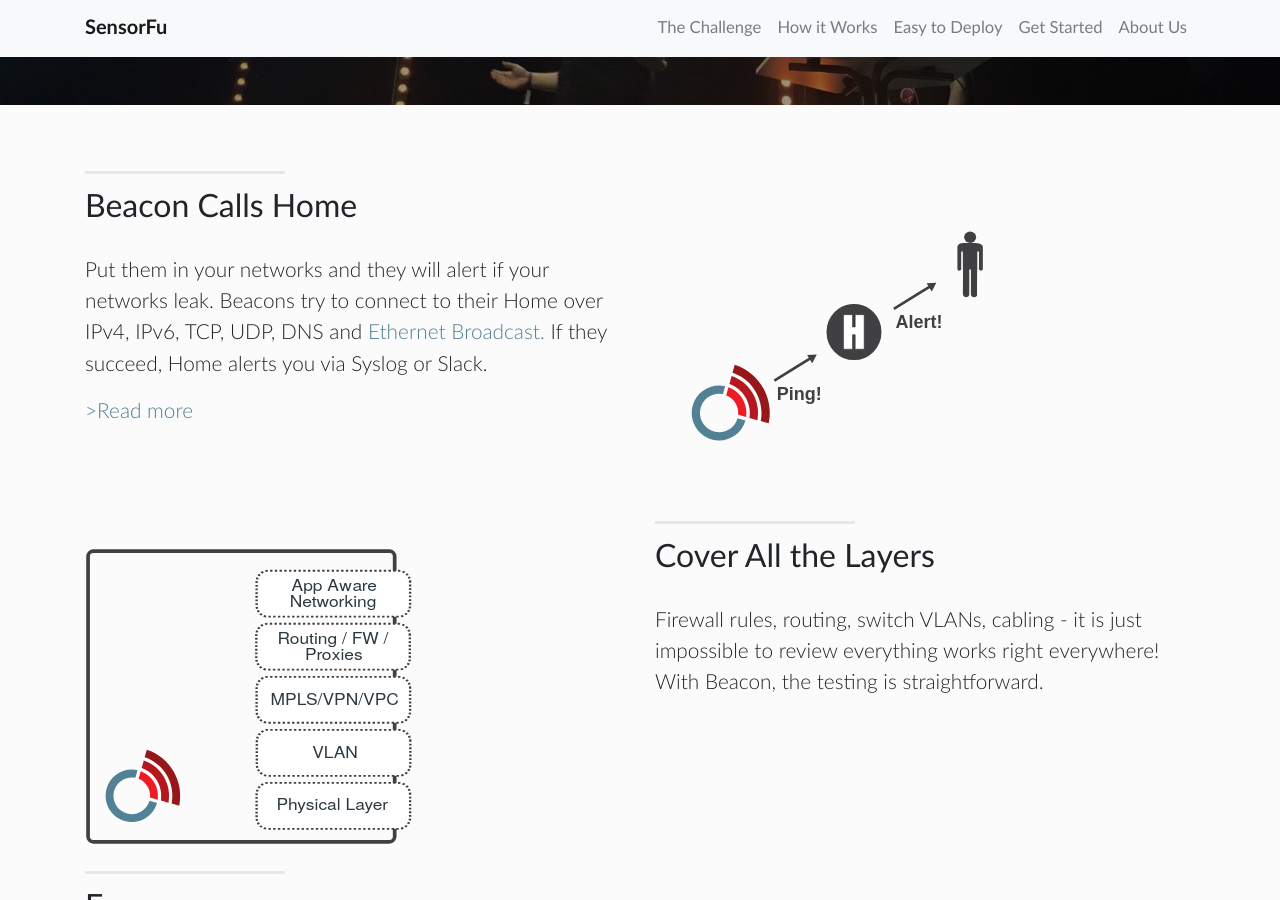
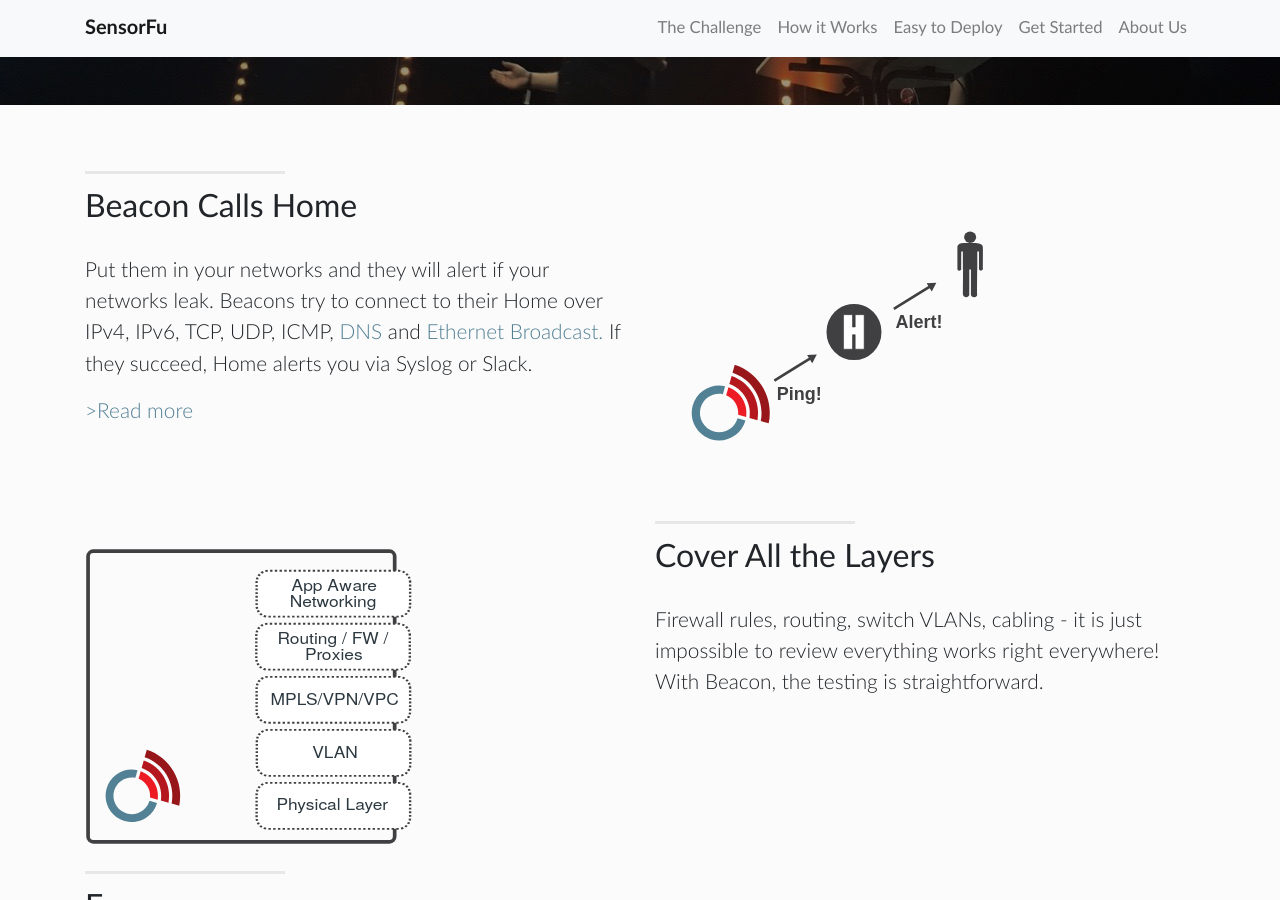
Before and after one commit to sensorfu/sensorfu.github.io, a Jekyll site: the page built from index.html, in a window 1280 px wide and 900 px high, scrolled down 1979 px. Built offline with Jekyll 4.4.1, drawn with Linux system fonts in a browser that asks for light colours.

Commit message:
Update howitworks.html
Added DNS blog post link and ICMP

```diff
--- a/_includes/howitworks.html
+++ b/_includes/howitworks.html
@@ -25,7 +25,9 @@
         <div class="clearfix"></div>
         <h2 class="section-heading">Beacon Calls Home</h2>
         <p class="lead">Put them in your networks and they will alert if your networks leak.
-                        Beacons try to connect to their Home over IPv4, IPv6, TCP, UDP, DNS and
+                        Beacons try to connect to their Home over IPv4, IPv6, TCP, UDP, ICMP,
+                        <a href="https://medium.com/sensorfu/dns-servers-in-isolated-networks-will-they-leak-d7f04fc05884">
+                         DNS </a> and
                         <a href="https://medium.com/sensorfu/why-ethernet-broadcast-tests-matter-6d17924b5233">
                          Ethernet Broadcast.</a>
                         If they succeed, Home alerts you via Syslog or Slack.</p>
```
